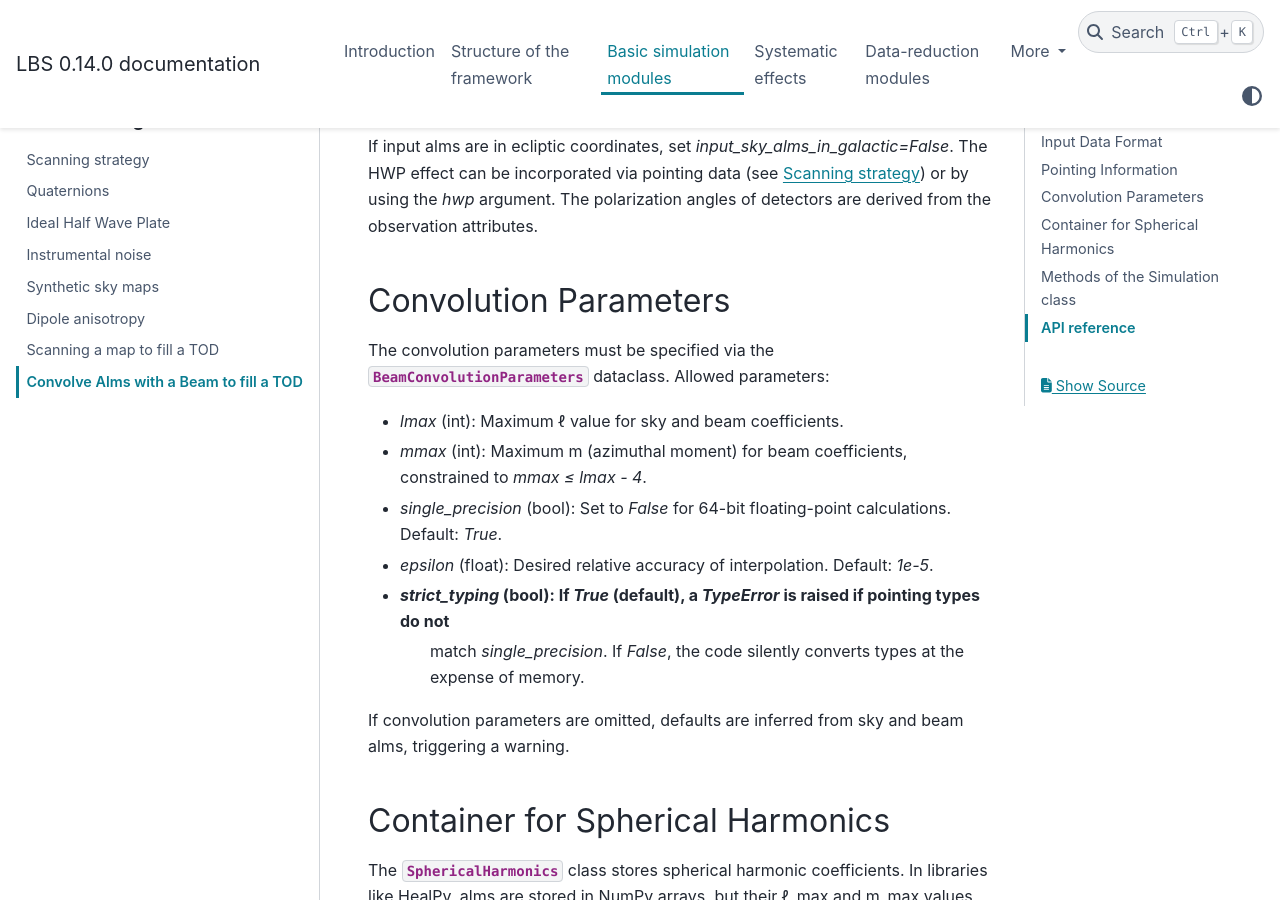
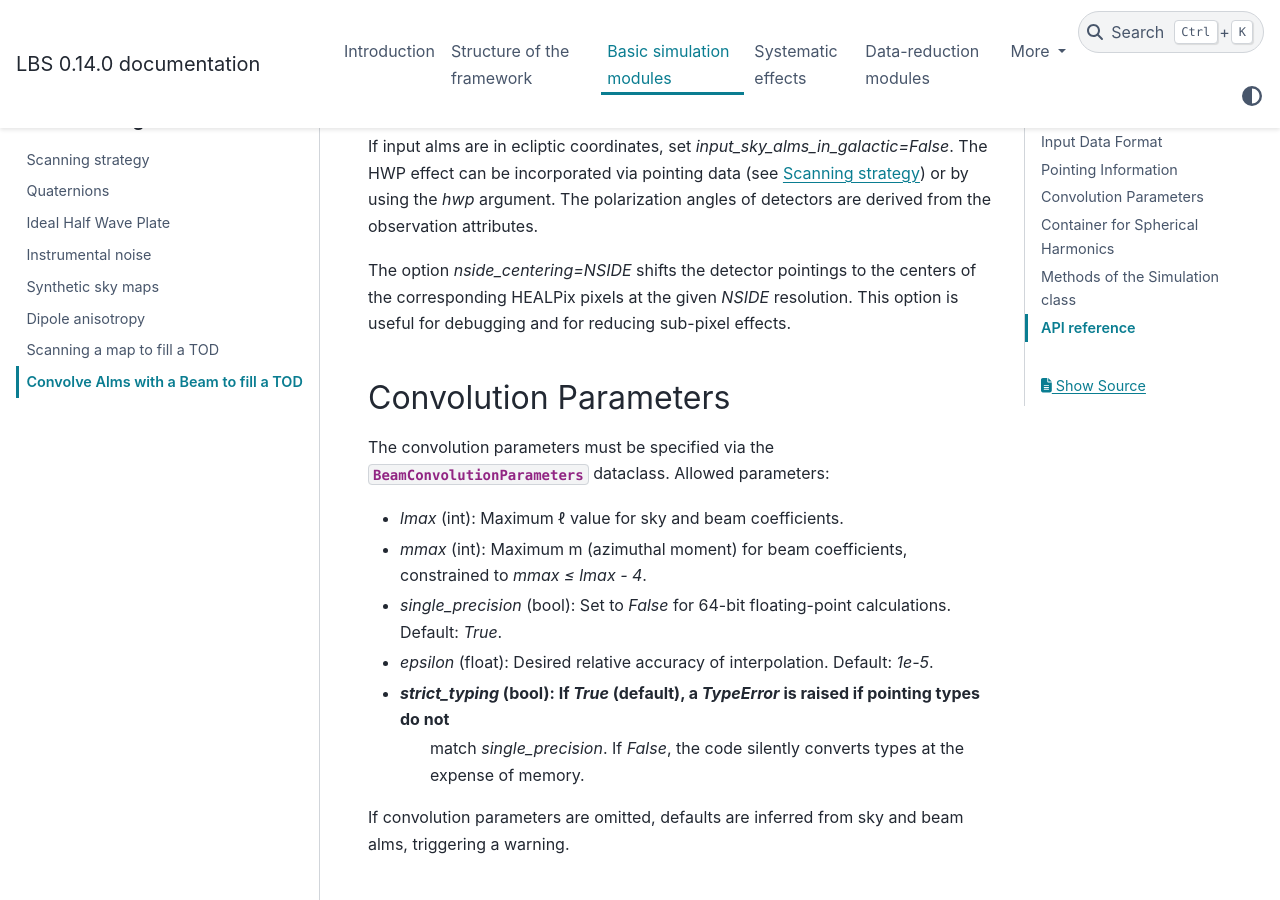
Before and after one commit to litebird/litebird_sim, a Sphinx documentation site: the page built from docs/source/beam_convolution.rst, in a window 1280 px wide and 900 px high, scrolled down 2658 px. Built offline with Sphinx 7.4.7 and the PyData theme 0.15.4, drawn with Linux system fonts in a browser that asks for light colours; cross-references to code outside the pages are shown as plain code.

Commit message:
nside_centering related documentation

```diff
--- a/docs/source/beam_convolution.rst
+++ b/docs/source/beam_convolution.rst
@@ -134,6 +134,10 @@ If input alms are in ecliptic coordinates, set `input_sky_alms_in_galactic=False
 The HWP effect can be incorporated via pointing data (see :ref:`scanning-strategy`)
 or by using the `hwp` argument. The polarization angles of
 detectors are derived from the observation attributes.
+
+The option `nside_centering=NSIDE` shifts the detector pointings to the centers of the
+corresponding HEALPix pixels at the given `NSIDE` resolution. This option is useful for
+debugging and for reducing sub-pixel effects.
 
 Convolution Parameters
 ----------------------
```
